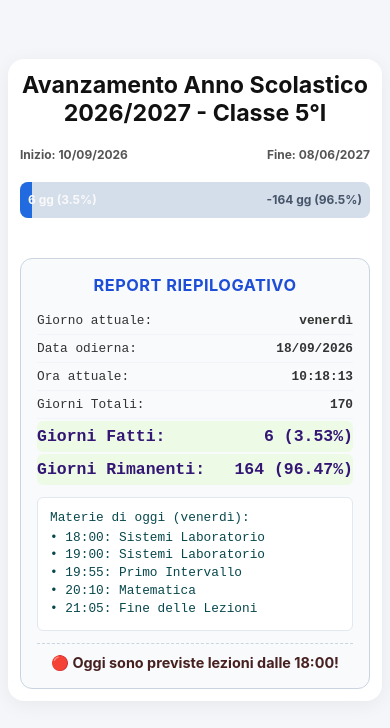
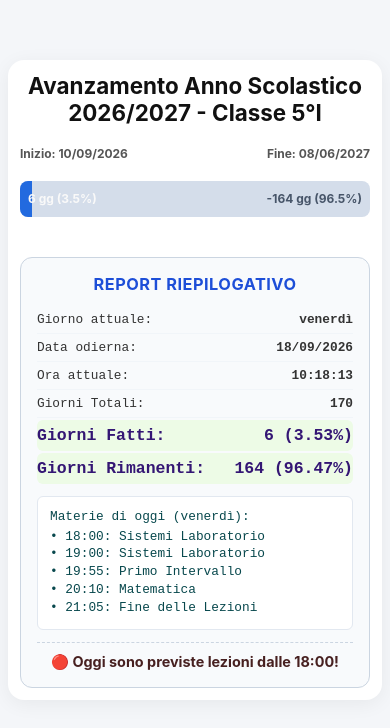
Before and after one commit to esselabpro/AvanzamentoScuola, a plain HTML site: page index.html in a window 390 px wide. Drawn offline with Linux system fonts and the light colour scheme.

Commit message:
Update style.css

```diff
--- a/style.css
+++ b/style.css
@@ -196,7 +196,7 @@ h1 {
     }
 
     h1 {
-        font-size: 1.45rem;
+        font-size: 1.4rem;
     }
 
     .dates-info {
```
